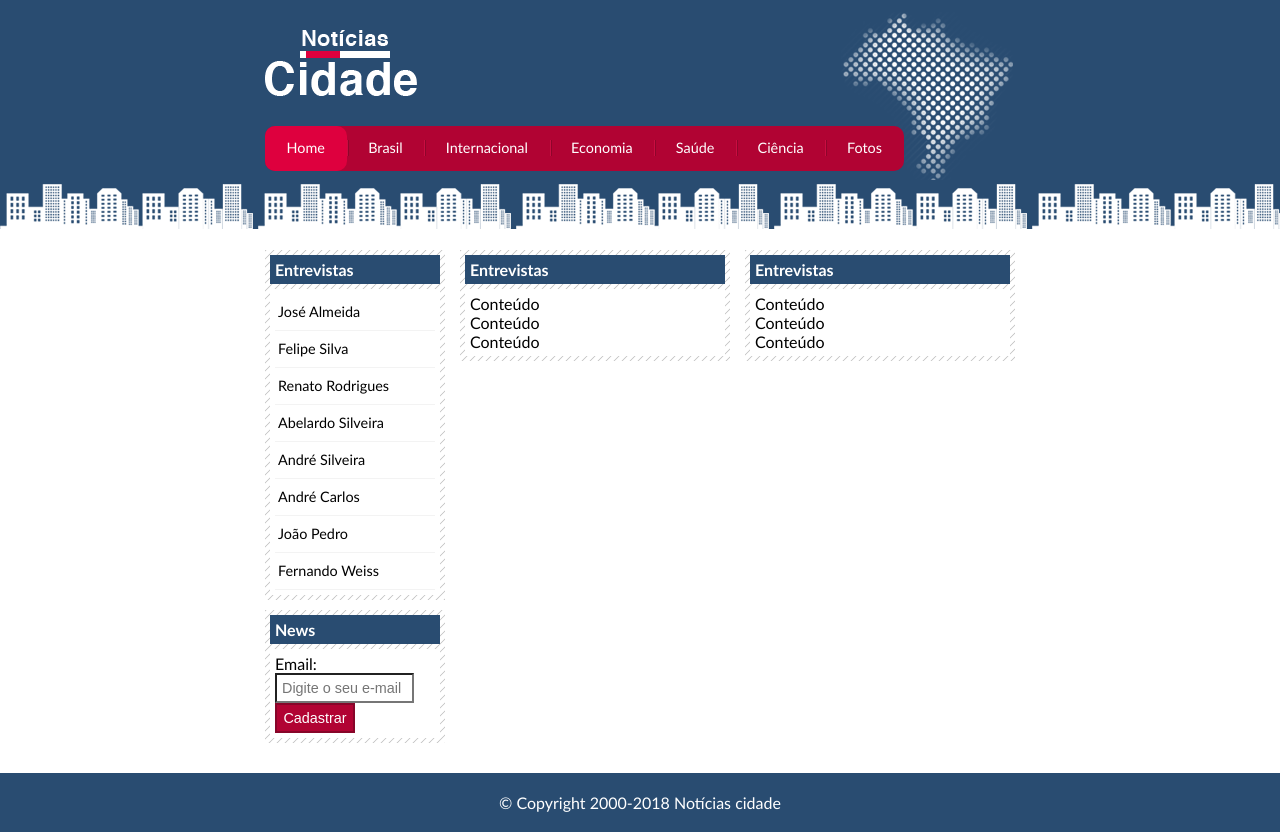
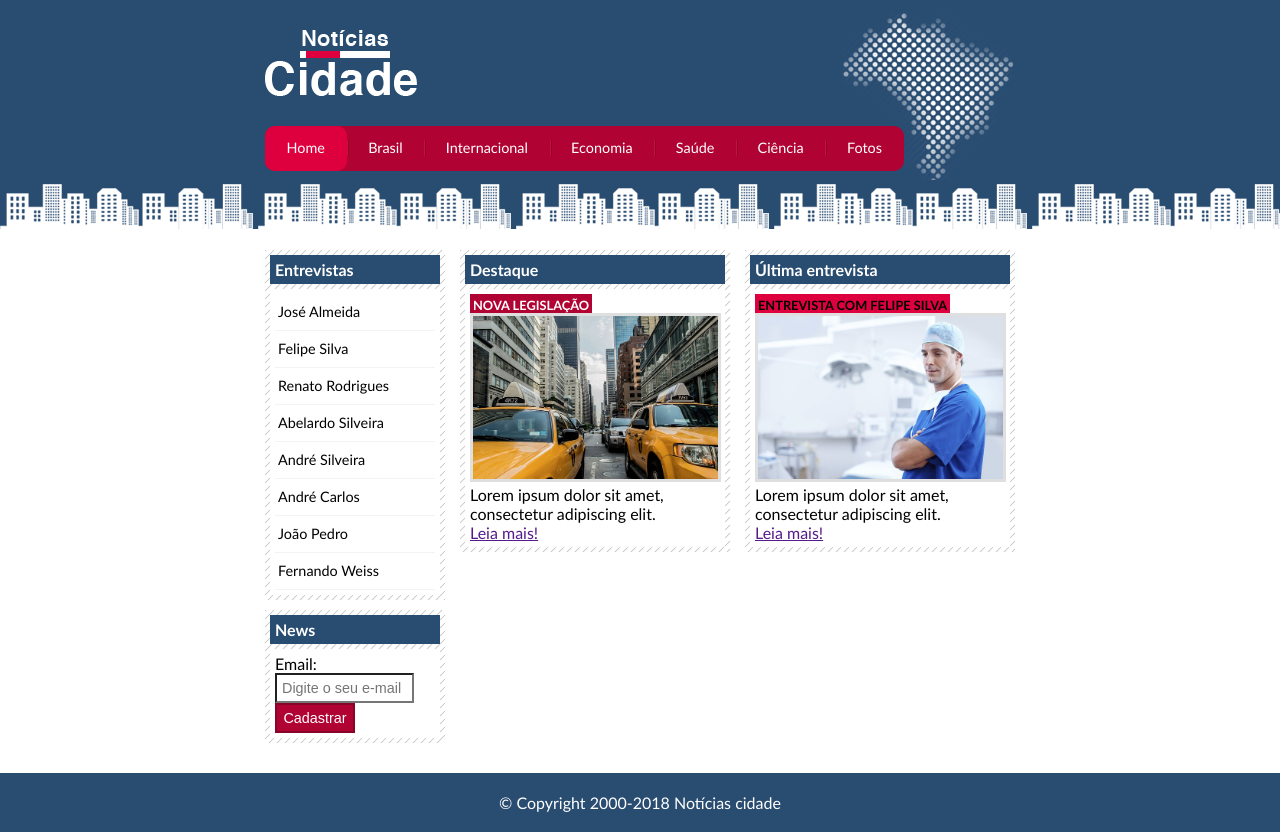
Before and after one commit to thalesxbrasileiro/noticias-cidade, a plain HTML site: page index.html in a window 1280 px wide. Drawn offline with Linux system fonts and the light colour scheme.

Commit message:
Adicionada a área de conteúdos

```diff
--- a/css/estilo.css
+++ b/css/estilo.css
@@ -172,6 +172,34 @@ input.submit {
     border: 2px solid #870529;
 }
 
+/* Formatando imagens */
+
+img.imagem-principal {
+    width: 98%;
+    border: 3px solid #dfdfdf;
+}
+
+h3 {
+    text-transform: uppercase;
+    display: inline;
+    font-size: 0.8em;
+    padding: 3px;
+}
+
+.destaque h3 {
+    background: #b10333;
+    color: #fff;
+}
+
+.entrevista h3 {
+    background: #de003e;
+}
+
+.destaque h3 {
+    background: b10333;
+    color: #fff
+}
+
 /* Rodapé */
 
 #container-rodape {
--- a/index.html
+++ b/index.html
@@ -45,30 +45,38 @@
             <div id="conteudo">
 
                 <div id="primario">
-                    <div class="caixa">
-                        <h2>Entrevistas</h2>
 
+                    <div class="caixa destaque">
+                        <h2>Destaque</h2>
                         <div class="caixa-conteudo">
-                            Conteúdo <br>
-                            Conteúdo <br>
-                            Conteúdo <br>
+                            <h3>Nova legislação</h3>
+                            <img class="imagem-principal" src="imagens/taxi.jpg" width="100%">
+                            <p>
+                                Lorem ipsum dolor sit amet, consectetur adipiscing elit.
+                            </p>
+                            <a href="">Leia mais!</a>
                         </div>
                     </div>
+
                 </div>
 
                 <div id="secundario">
-                    <div class="caixa">
-                        <h2>Entrevistas</h2>
 
+                    <div class="caixa entrevista">
+                        <h2>Última entrevista</h2>
                         <div class="caixa-conteudo">
-                            Conteúdo <br>
-                            Conteúdo <br>
-                            Conteúdo <br>
+                            <h3>Entrevista com felipe silva</h3>
+                            <img class="imagem-principal" src="imagens/doutor.jpg" width="100%">
+                            <p>
+                                Lorem ipsum dolor sit amet, consectetur adipiscing elit.
+                            </p>
+                            <a href="">Leia mais!</a>
                         </div>
                     </div>
+
                 </div>
 
-                <!-- Início lateral -->
+                <!-- Conteúdo lateral -->
                 <div id="lateral">
 
                     <div class="caixa">
@@ -104,7 +112,7 @@
                     </div>
 
                 </div>
-                <!-- Fim lateral -->
+                <!-- Fim conteúdo lateral -->
 
             </div>
             <!-- Fim conteúdo -->
```
